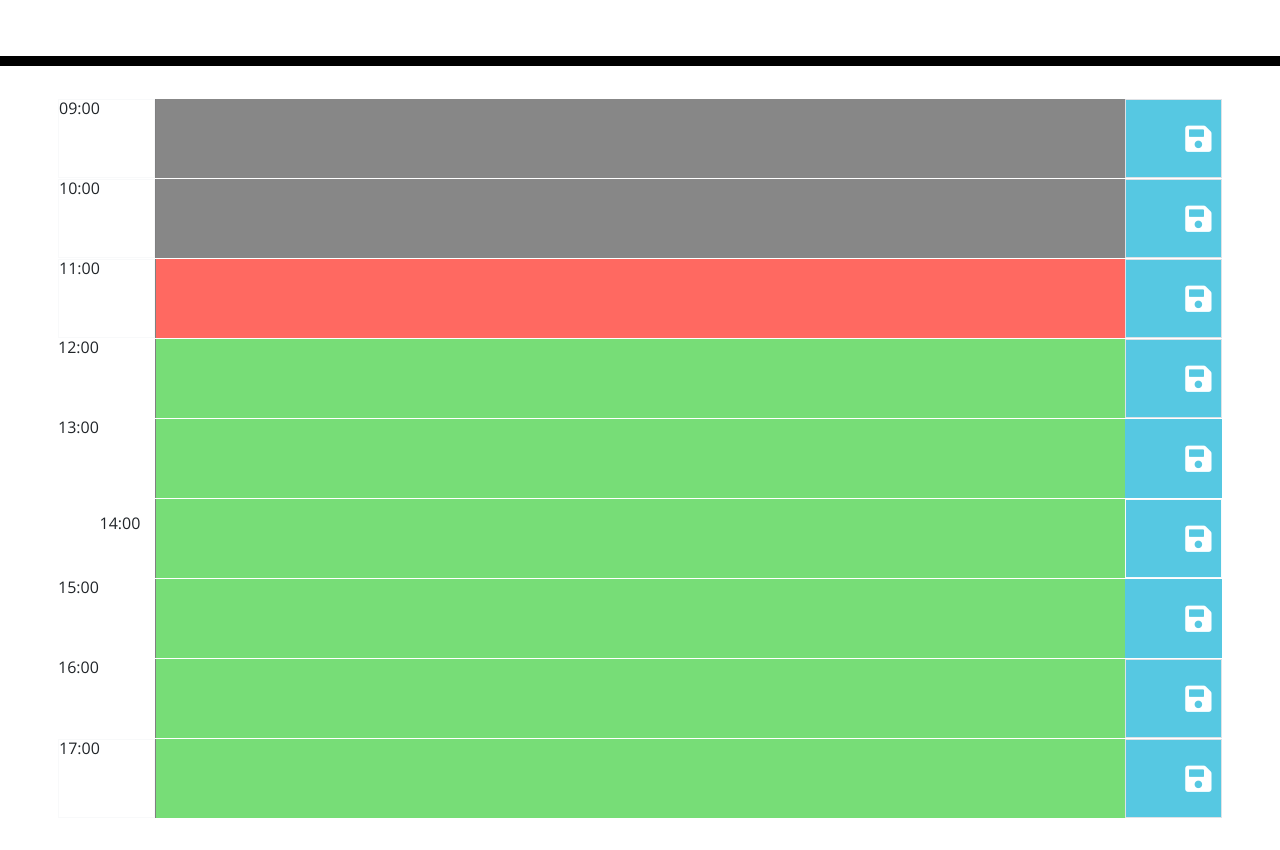
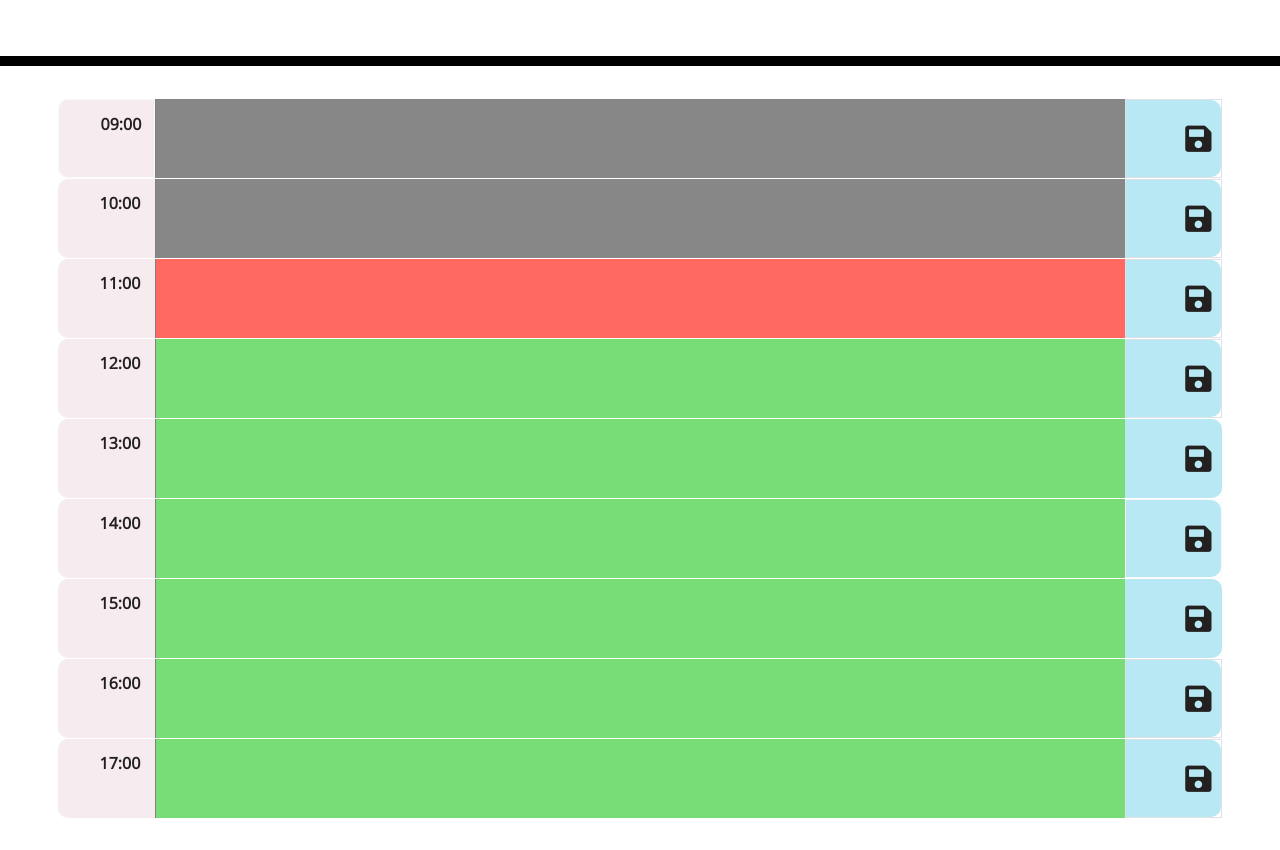
Before and after one commit to cyberrie/Daily-Planner, a plain HTML site: page final/index.html in a window 1280 px wide. Shown: the part 247-1097 px from the top of the page. Drawn offline with nearby package versions, Linux system fonts and the light colour scheme.

Commit message:
style.css updated for time-div, save button, baclground colors changed on both and font color

```diff
--- a/final/css/style.css
+++ b/final/css/style.css
@@ -61,16 +61,25 @@ textarea {
 }
 
 .saveBtn {
-  background-color: #06afd5ad;
+  background-color: #06afd548;
   color: white;
   height: 100%;
   width: 100%;
   padding: 0 !important;
   border: none;
+  border-radius: 0 10px 10px 0;
+  color: rgb(35, 32, 32);
 }
 
 div {
   padding: 0 !important;
+}
+
+.time-div {
+  background-color: rgba(211, 162, 178, 0.214);
+  border-radius: 10px 0 0 10px;
+  color: rgb(35, 32, 32);
+  font-weight: bold;
 }
 
 i {
--- a/final/index.html
+++ b/final/index.html
@@ -39,8 +39,11 @@
     <div class="container">
       <!-- Timeblocks go here -->
 
+      <!-- 9 -->
       <div class="row">
-        <div class="col-lg-1 col-md-1 col-sm-1 border border-light">09:00</div>
+        <div class="col-lg-1 col-md-1 col-sm-1 border border-light time-div">
+          09:00
+        </div>
         <textarea
           class="col-lg-10 col-md-6 col-sm-7 d-flex justify-content-center text-center"
           type="text"
@@ -56,8 +59,11 @@
         </div>
       </div>
 
+      <!-- 10 -->
       <div class="row">
-        <div class="col-lg-1 col-md-1 col-sm-1 border border-light">10:00</div>
+        <div class="col-lg-1 col-md-1 col-sm-1 border-light time-div">
+          10:00
+        </div>
         <textarea
           class="col-lg-10 col-md-6 col-sm-7 d-flex justify-content-center text-center"
           type="text"
@@ -73,8 +79,11 @@
         </div>
       </div>
 
+      <!-- 11 -->
       <div class="row">
-        <div class="col-lg-1 col-md-1 col-sm-1 border border-light">11:00</div>
+        <div class="col-lg-1 col-md-1 col-sm-1 border-light time-div">
+          11:00
+        </div>
         <textarea
           class="col-lg-10 col-md-6 col-sm-7 d-flex justify-content-center text-center"
           type="text"
@@ -90,8 +99,11 @@
         </div>
       </div>
 
+      <!-- 12 -->
       <div class="row">
-        <div class="col-lg-1 col-md-1 col-sm-1 border-light">12:00</div>
+        <div class="col-lg-1 col-md-1 col-sm-1 border-light time-div">
+          12:00
+        </div>
         <textarea
           class="col-lg-10 col-md-6 col-sm-7 d-flex justify-content-center text-center"
           type="text"
@@ -107,8 +119,11 @@
         </div>
       </div>
 
+      <!-- 13 -->
       <div class="row">
-        <div class="col-lg-1 col-md-1 col-sm-1 border-light">13:00</div>
+        <div class="col-lg-1 col-md-1 col-sm-1 border-light time-div">
+          13:00
+        </div>
         <textarea
           class="col-lg-10 col-md-6 col-sm-7 d-flex justify-content-center text-center"
           type="text"
@@ -124,8 +139,9 @@
         </div>
       </div>
 
+      <!-- 14 -->
       <div class="row">
-        <div class="col-lg-1 col-md-1 col-sm-1 border-light border-light">
+        <div class="col-lg-1 col-md-1 col-sm-1 border-light time-div">
           14:00
         </div>
         <textarea
@@ -143,8 +159,11 @@
         </div>
       </div>
 
+      <!-- 15 -->
       <div class="row">
-        <div class="col-lg-1 col-md-1 col-sm-1 border-light">15:00</div>
+        <div class="col-lg-1 col-md-1 col-sm-1 border-light time-div">
+          15:00
+        </div>
         <textarea
           class="col-lg-10 col-md-6 col-sm-7 d-flex justify-content-center text-center"
           type="text"
@@ -160,8 +179,11 @@
         </div>
       </div>
 
+      <!-- 16 -->
       <div class="row">
-        <div class="col-lg-1 col-md-1 col-sm-1 border-light">16:00</div>
+        <div class="col-lg-1 col-md-1 col-sm-1 border-light time-div">
+          16:00
+        </div>
         <textarea
           class="col-lg-10 col-md-6 col-sm-7 d-flex justify-content-center text-center"
           type="text"
@@ -176,8 +198,12 @@
           </button>
         </div>
       </div>
+
+      <!-- 17 -->
       <div class="row">
-        <div class="col-lg-1 col-md-1 col-sm-1 border border-light">17:00</div>
+        <div class="col-lg-1 col-md-1 col-sm-1 border-light time-div">
+          17:00
+        </div>
         <textarea
           class="col-lg-10 col-md-6 col-sm-7 d-flex justify-content-center text-center"
           type="text"
```
